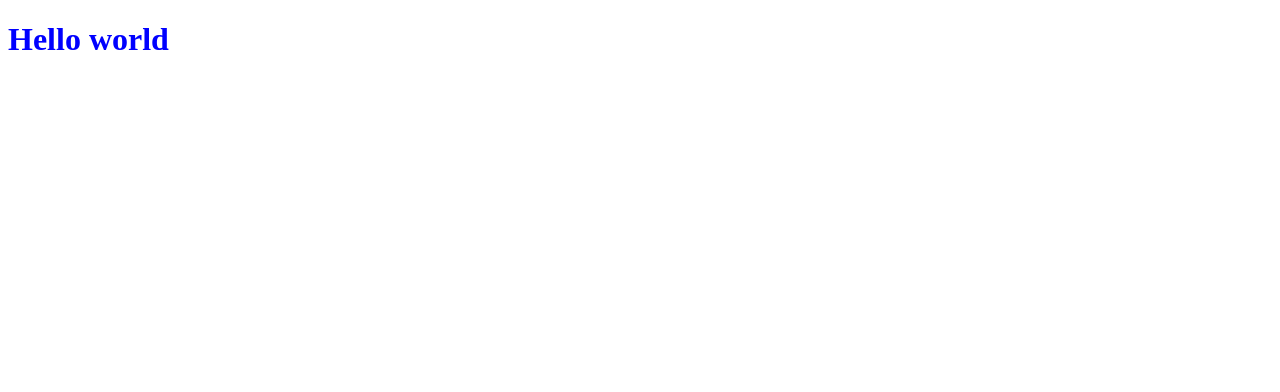
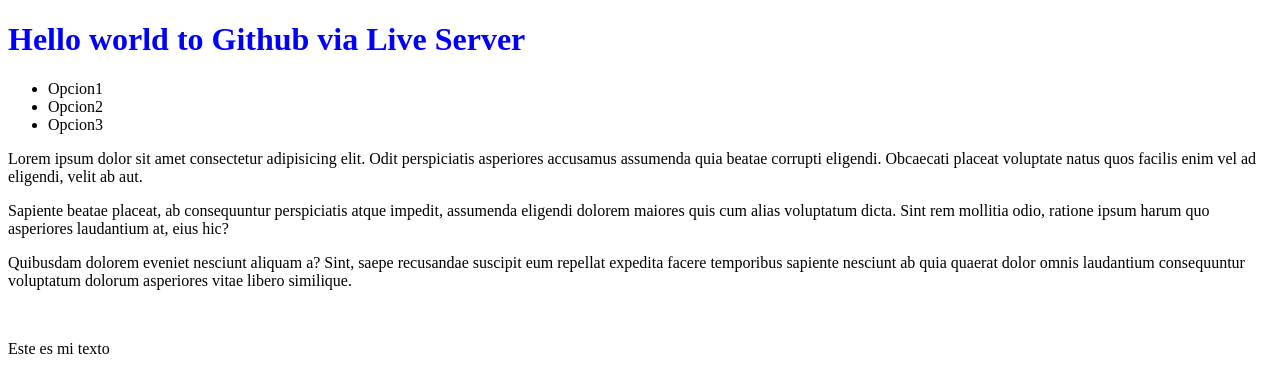
Before and after one commit to PedroElChulo/pruebas, a plain HTML site: page index.html in a window 1280 px wide. Drawn offline with Linux system fonts and the light colour scheme.

Commit message:
Add text to body index

```diff
--- a/index.html
+++ b/index.html
@@ -7,6 +7,18 @@
     <link rel="stylesheet" href="css/style.css">
 </head>
 <body>
-    <h1>Hello world</h1>
+    <h1>Hello world to Github via Live Server</h1>
+    <ul>
+        <li><spam class="hello1">Opcion1</spam></li>
+        <li><spam class="hello2">Opcion2</spam></li>
+        <li><spam class="hello3">Opcion3</spam></li>
+    </ul>
+    <div class="principal">
+        <p>Lorem ipsum dolor sit amet consectetur adipisicing elit. Odit perspiciatis asperiores accusamus assumenda quia beatae corrupti eligendi. Obcaecati placeat voluptate natus quos facilis enim vel ad eligendi, velit ab aut.</p>
+        <p>Sapiente beatae placeat, ab consequuntur perspiciatis atque impedit, assumenda eligendi dolorem maiores quis cum alias voluptatum dicta. Sint rem mollitia odio, ratione ipsum harum quo asperiores laudantium at, eius hic?</p>
+        <p>Quibusdam dolorem eveniet nesciunt aliquam a? Sint, saepe recusandae suscipit eum repellat expedita facere temporibus sapiente nesciunt ab quia quaerat dolor omnis laudantium consequuntur voluptatum dolorum asperiores vitae libero similique.</p>
+    </div>
+    <img src="" alt="">
+    <p title="presentacion">Este es mi texto</p>
 </body>
 </html>
```
